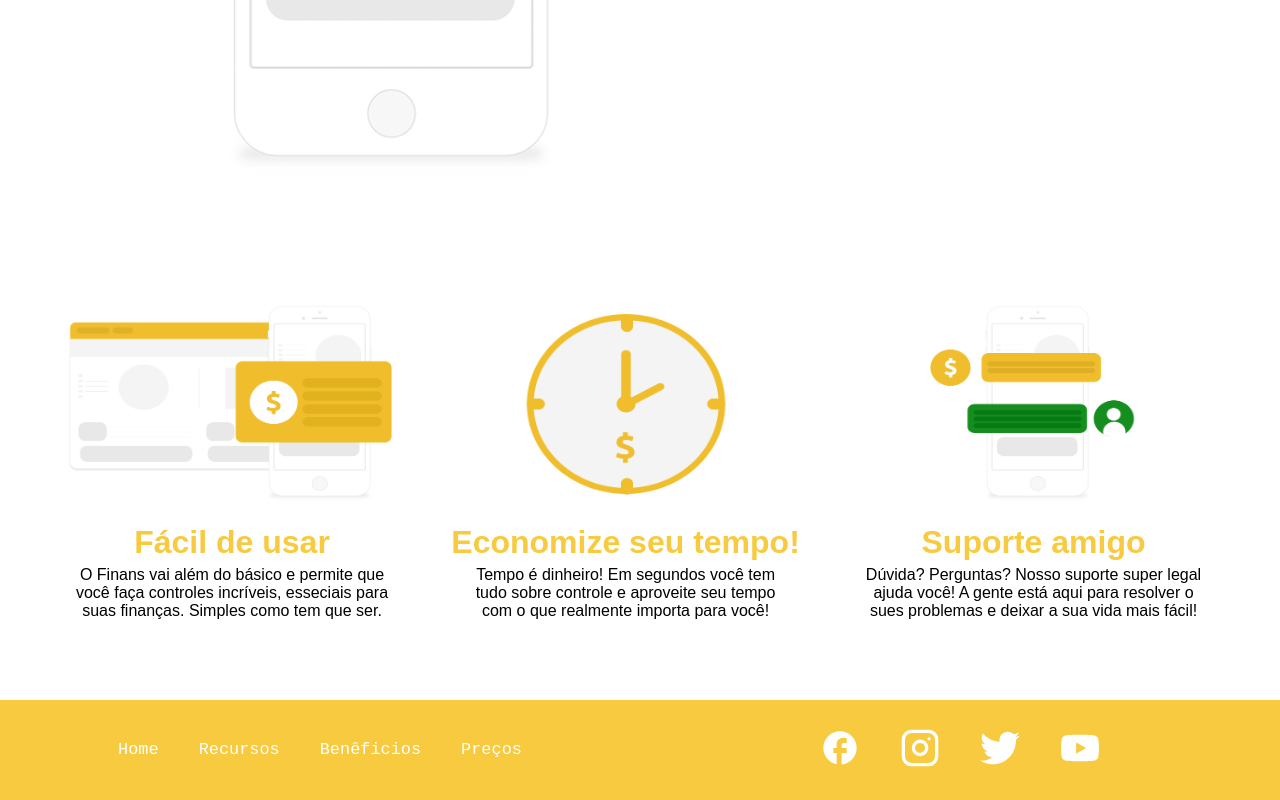
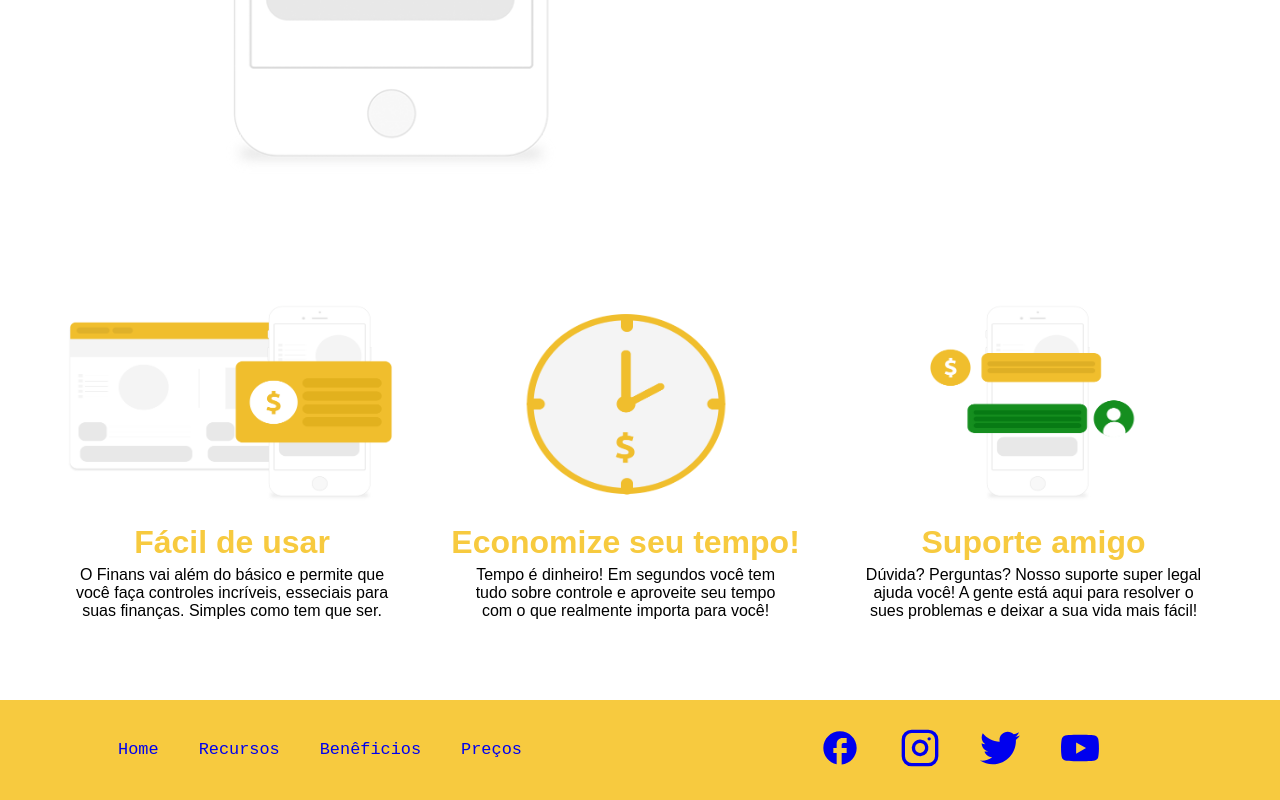
Before and after one commit to Ghenriquer10/finans-project, a React (Create React App) app: page / in a window 1280 px wide. Shown: the part 1669-2469 px from the top of the page. Built offline with nearby package versions, Linux system fonts and the light colour scheme.

Commit message:
atualizando links

```diff
--- a/src/components/Body/index.js
+++ b/src/components/Body/index.js
@@ -46,17 +46,17 @@ export default function Body(){
                 </C.SecondContent>
                 <C.ThirdContent>
                     <div className='easily'>
-                       <img src={easily}/>
+                       <img src={easily} alt="Imagem facil de usar"/>
                        <h1>Fácil de usar</h1>
                        <p>O Finans vai além do básico e permite que você faça controles incríveis, esseciais para suas finanças. Simples como tem que ser.</p>
                     </div>
                     <div className='time'>
-                        <img src={time}/>
+                        <img src={time} alt="Imagem economize tempo"/>
                         <h1>Economize seu tempo!</h1>
                         <p>Tempo é dinheiro! Em segundos você tem tudo sobre controle e aproveite seu tempo com o que realmente importa para você!</p>
                     </div>
                     <div className='suport'>
-                        <img src={suport}/>
+                        <img src={suport} alt="Imagem suporte"/>
                         <h1>Suporte amigo</h1>
                         <p>Dúvida? Perguntas? Nosso suporte super legal ajuda você! A gente está aqui para resolver o sues problemas e deixar a sua vida mais fácil!</p>
                     </div>
--- a/src/components/Footer/index.js
+++ b/src/components/Footer/index.js
@@ -8,16 +8,16 @@ export default function Footer(){
     return(
         <C.FooterContainer>
             <div className='pages'>
-                <a>Home</a>
-                <a>Recursos</a>
-                <a>Benêficios</a>
-                <a>Preços</a>
+                <a href='*'>Home</a>
+                <a href='*'>Recursos</a>
+                <a href='*'>Benêficios</a>
+                <a href='*'>Preços</a>
             </div>
             <div className='social-medias'>
-                <a><MdOutlineFacebook/></a>
-                <a><FiInstagram/></a>
-                <a><FaTwitter/></a>
-                <a><FaYoutube/></a>
+                <a href='*'><MdOutlineFacebook/></a>
+                <a href='*'><FiInstagram/></a>
+                <a href='*'><FaTwitter/></a>
+                <a href='*'><FaYoutube/></a>
             </div>
         </C.FooterContainer>
     )
```
